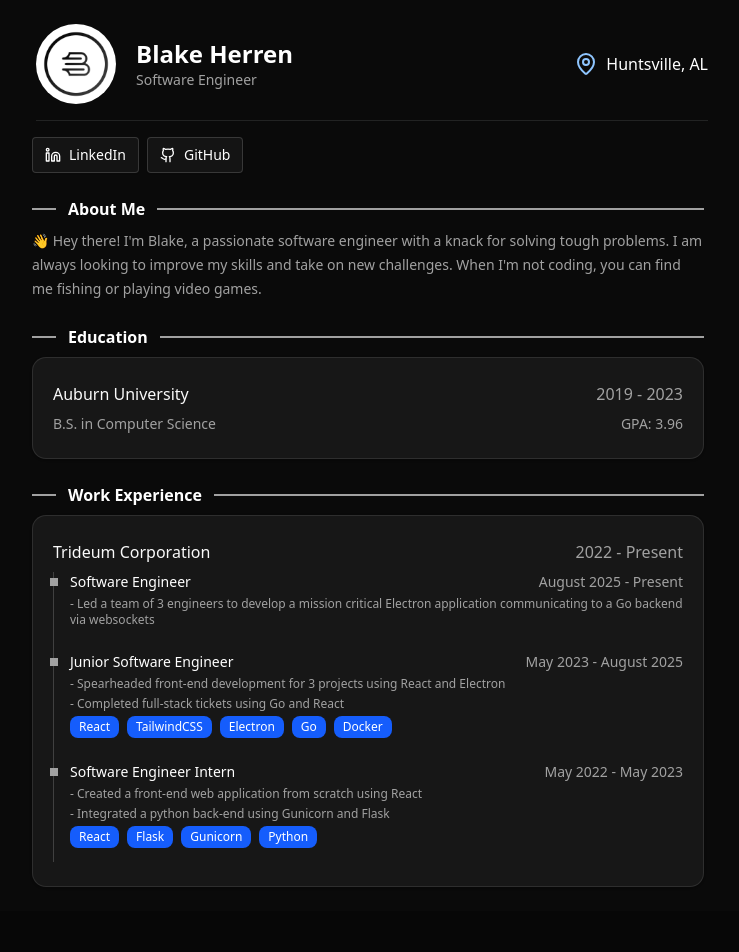
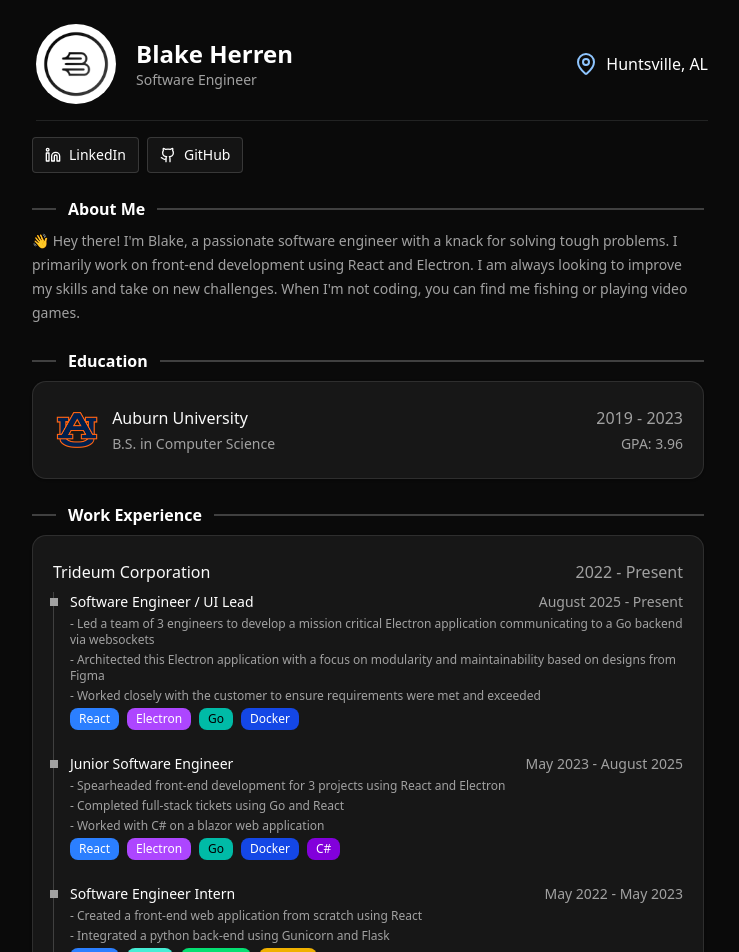
Before and after one commit to IBlakeI/portfolio, a React (Vite) app: page / in a window 1280 px wide. Shown: the top 952 px of the page, without its empty margins (268-1007 px from the left). Before the commit the page ends 911 px from the top, so only its background shows below. Built offline with nearby package versions, Linux system fonts and the light colour scheme.

Commit message:
5: Update portfolio

```diff
--- a/src/App.tsx
+++ b/src/App.tsx
@@ -5,11 +5,11 @@
 import { Button } from "./components/ui/button";
 import Header from "./components/Header";
 import { Card } from "./components/ui/card";
-import { Badge } from "./components/ui/badge";
+import JobTitle from "./components/JobTitle";
 
-function App() {
+const App = () => {
   return (
-    <div className="bg-background dark flex min-h-screen w-full flex-col items-center px-4 py-6 text-white">
+    <div className="bg-background dark flex min-h-screen w-full flex-col items-center overflow-y-auto px-4 py-6 text-white">
       <div className="flex w-full max-w-2xl flex-col gap-4 md:flex-row md:justify-between">
         <div className="flex items-center gap-5">
           <Avatar className="h-20 w-20">
@@ -53,14 +53,22 @@
           <Header label="About Me" />
           <div className="text-muted-foreground text-left text-sm leading-6 font-normal">
             👋 Hey there! I'm Blake, a passionate software engineer with a knack
-            for solving tough problems. I am always looking to improve my skills
-            and take on new challenges. When I'm not coding, you can find me
-            fishing or playing video games.
+            for solving tough problems. I primarily work on front-end
+            development using React and Electron. I am always looking to improve
+            my skills and take on new challenges. When I'm not coding, you can
+            find me fishing or playing video games.
           </div>
         </div>
         <div className="flex flex-col gap-2">
           <Header label="Education" />
-          <Card className="w-full gap-2 px-5">
+          <Card className="flex w-full flex-row items-center gap-3 px-5">
+            <div className="h-9 w-13 overflow-hidden">
+              <img
+                src="/Auburn.png"
+                className="h-full w-full origin-center object-cover"
+              />
+            </div>
+            <div className="flex w-full flex-col justify-center gap-1">
               <div className="flex justify-between">
                 Auburn University
                 <span className="text-muted-foreground">2019 - 2023</span>
@@ -69,73 +77,52 @@
                 B.S. in Computer Science
                 <span>GPA: 3.96</span>
               </div>
+            </div>
           </Card>
         </div>
         <div className="flex flex-col gap-2">
           <Header label="Work Experience" />
-          <Card className="w-full gap-2 px-5">
+          <Card className="h-fit w-full gap-2 px-5">
             <div className="flex justify-between">
               Trideum Corporation
               <span className="text-muted-foreground">2022 - Present</span>
             </div>
-            <div className="relative flex h-[320px] items-stretch gap-4 md:h-[290px]">
-              <Separator orientation="vertical" className="bg-accent h-full" />
+            <div className="relative flex min-h-full items-stretch gap-4">
+              <div className="w-[1px]" />
+              <Separator
+                orientation="vertical"
+                className="bg-accent absolute top-0 bottom-0 left-0 w-px"
+              />
               <div className="flex w-full flex-col gap-6">
-                <div className="flex w-full flex-col">
-                  <div className="text-muted-foreground relative flex justify-between text-sm">
-                    <div className="bg-muted-foreground absolute top-[6px] left-[-20px] h-2 w-2" />
-                    <span className="text-white">Software Engineer</span>
-                    <span>August 2025 - Present</span>
-                  </div>
-                  <span className="text-muted-foreground pt-1 text-xs">
-                    - Led a team of 3 engineers to develop a mission critical
-                    Electron application communicating to a Go backend via
-                    websockets
-                  </span>
-                </div>
-                <div className="flex w-full flex-col">
-                  <div className="text-muted-foreground relative flex justify-between text-sm">
-                    <div className="bg-muted-foreground absolute top-[6px] left-[-20px] h-2 w-2" />
-                    <span className="text-white">Junior Software Engineer</span>
-                    <span>May 2023 - August 2025</span>
-                  </div>
-                  <span className="text-muted-foreground pt-1 text-xs">
-                    - Spearheaded front-end development for 3 projects using
-                    React and Electron
-                  </span>
-                  <span className="text-muted-foreground pt-1 text-xs">
-                    - Completed full-stack tickets using Go and React
-                  </span>
-                  <span className="text-muted-foreground flex flex-wrap gap-2 pt-1 text-xs">
-                    <Badge className="bg-blue-600 text-white">React</Badge>
-                    <Badge className="bg-blue-600 text-white">
-                      TailwindCSS
-                    </Badge>
-                    <Badge className="bg-blue-600 text-white">Electron</Badge>
-                    <Badge className="bg-blue-600 text-white">Go</Badge>
-                    <Badge className="bg-blue-600 text-white">Docker</Badge>
-                  </span>
-                </div>
-                <div className="flex w-full flex-col">
-                  <div className="text-muted-foreground relative flex justify-between text-sm">
-                    <div className="bg-muted-foreground absolute top-[6px] left-[-20px] h-2 w-2" />
-                    <span className="text-white">Software Engineer Intern</span>
-                    <span>May 2022 - May 2023</span>
-                  </div>
-                  <span className="text-muted-foreground pt-1 text-xs">
-                    - Created a front-end web application from scratch using
-                    React
-                  </span>
-                  <span className="text-muted-foreground pt-1 text-xs">
-                    - Integrated a python back-end using Gunicorn and Flask
-                  </span>
-                  <span className="text-muted-foreground flex flex-wrap gap-2 pt-1 text-xs">
-                    <Badge className="bg-blue-600 text-white">React</Badge>
-                    <Badge className="bg-blue-600 text-white">Flask</Badge>
-                    <Badge className="bg-blue-600 text-white">Gunicorn</Badge>
-                    <Badge className="bg-blue-600 text-white">Python</Badge>
-                  </span>
-                </div>
+                <JobTitle
+                  title="Software Engineer / UI Lead"
+                  dates="August 2025 - Present"
+                  bullets={[
+                    "Led a team of 3 engineers to develop a mission critical Electron application communicating to a Go backend via websockets",
+                    "Architected this Electron application with a focus on modularity and maintainability based on designs from Figma",
+                    "Worked closely with the customer to ensure requirements were met and exceeded",
+                  ]}
+                  badges={["React", "Electron", "Go", "Docker"]}
+                />
+                <JobTitle
+                  title="Junior Software Engineer"
+                  dates="May 2023 - August 2025"
+                  bullets={[
+                    "Spearheaded front-end development for 3 projects using React and Electron",
+                    "Completed full-stack tickets using Go and React",
+                    "Worked with C# on a blazor web application",
+                  ]}
+                  badges={["React", "Electron", "Go", "Docker", "C#"]}
+                />
+                <JobTitle
+                  title="Software Engineer Intern"
+                  dates="May 2022 - May 2023"
+                  bullets={[
+                    "Created a front-end web application from scratch using React",
+                    "Integrated a python back-end using Gunicorn and Flask",
+                  ]}
+                  badges={["React", "Flask", "Gunicorn", "Python"]}
+                />
               </div>
             </div>
           </Card>
@@ -143,6 +130,6 @@
       </div>
     </div>
   );
-}
+};
 
 export default App;
--- a/src/components/Header.tsx
+++ b/src/components/Header.tsx
@@ -4,10 +4,10 @@
 
 const Header = ({ label }: HeaderProps) => {
   return (
-    <div className="dark flex w-full items-center">
-      <div className="border-muted-foreground w-6 flex-shrink-0 border-t-2" />
-      <div className="mx-3 font-bold whitespace-nowrap">{label}</div>
-      <div className="border-muted-foreground flex-grow border-t-2" />
+    <div className="flex w-full items-center">
+      <div className="w-6 flex-shrink-0 border-t-2 border-neutral-700" />
+      <div className="mx-3 font-bold">{label}</div>
+      <div className="flex-grow border-t-2 border-neutral-700" />
     </div>
   );
 };
--- /dev/null
+++ b/src/components/JobTitle.tsx
@@ -0,0 +1,52 @@
+import { cn } from "@/lib/utils";
+import { Badge } from "./ui/badge";
+
+interface JobTitleProps {
+  badges?: string[];
+  title: string;
+  dates: string;
+  bullets?: string[];
+}
+const JobTitle = ({ badges, title, dates, bullets }: JobTitleProps) => {
+  const badgeColorMap: { [key: string]: string } = {
+    React: "bg-blue-500",
+    Electron: "bg-purple-500",
+    Go: "bg-teal-500 text-black",
+    Docker: "bg-blue-700",
+    Flask: "bg-teal-300 text-black",
+    Gunicorn: "bg-green-400 text-black",
+    Python: "bg-yellow-500 text-black",
+    "C#": "bg-purple-700",
+  };
+  return (
+    <div className="flex w-full flex-col">
+      <div className="text-muted-foreground relative flex justify-between text-sm">
+        <div className="bg-muted-foreground absolute top-[6px] left-[-20px] h-2 w-2" />
+        <span className="text-white">{title}</span>
+        <span>{dates}</span>
+      </div>
+      {bullets?.map((bullet) => (
+        <span key={bullet} className="text-muted-foreground pt-1 text-xs">
+          - {bullet}
+        </span>
+      ))}
+      {badges && (
+        <span className="text-muted-foreground flex flex-wrap gap-2 pt-1 text-xs">
+          {badges?.map((badge) => (
+            <Badge
+              key={badge}
+              className={cn(
+                "text-white",
+                badgeColorMap?.[badge] ?? "bg-blue-500",
+              )}
+            >
+              {badge}
+            </Badge>
+          ))}
+        </span>
+      )}
+    </div>
+  );
+};
+
+export default JobTitle;
```
Also changed, not shown: public/Auburn.png (added). Lines whose indentation alone changed are shown as unchanged.
